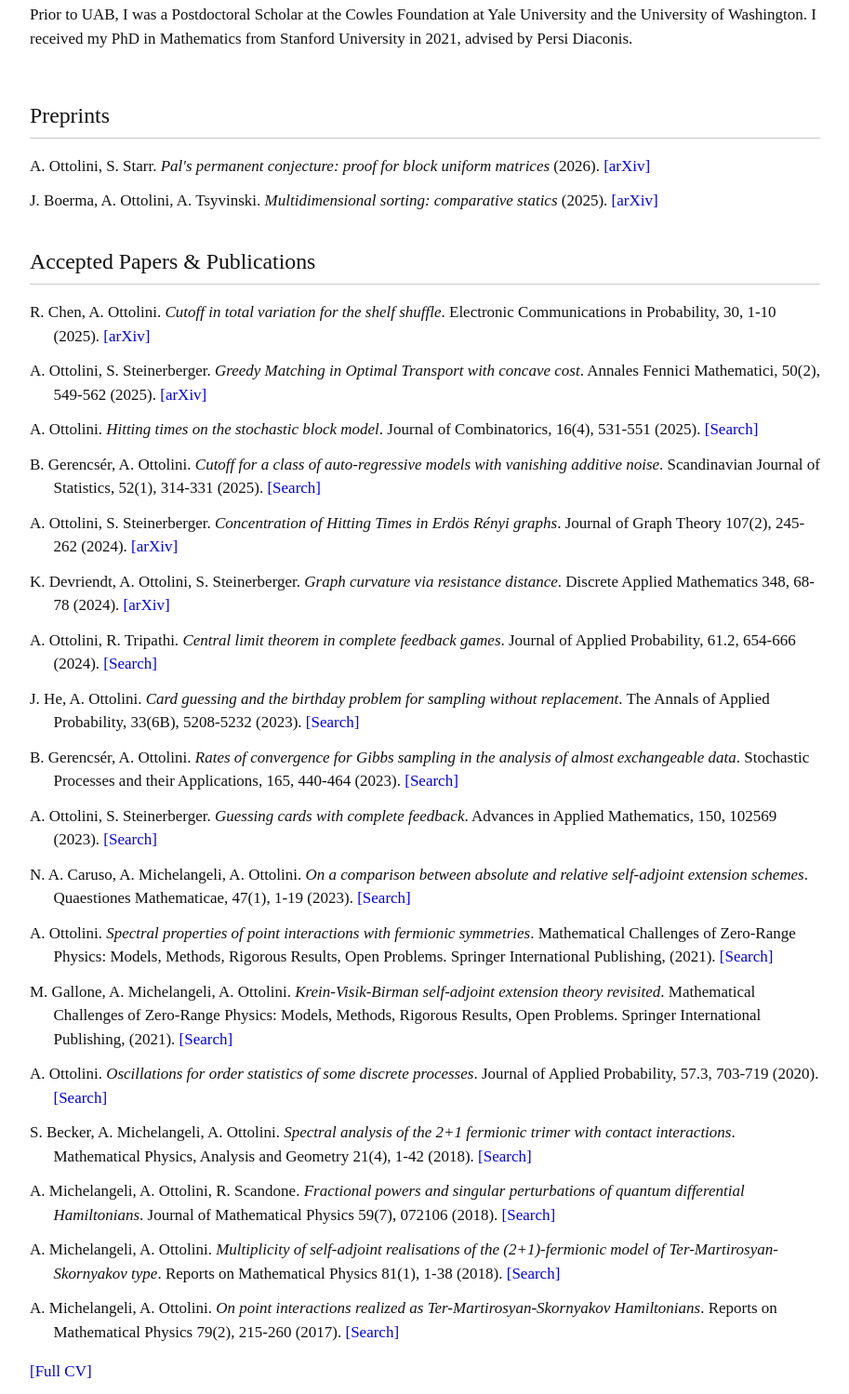
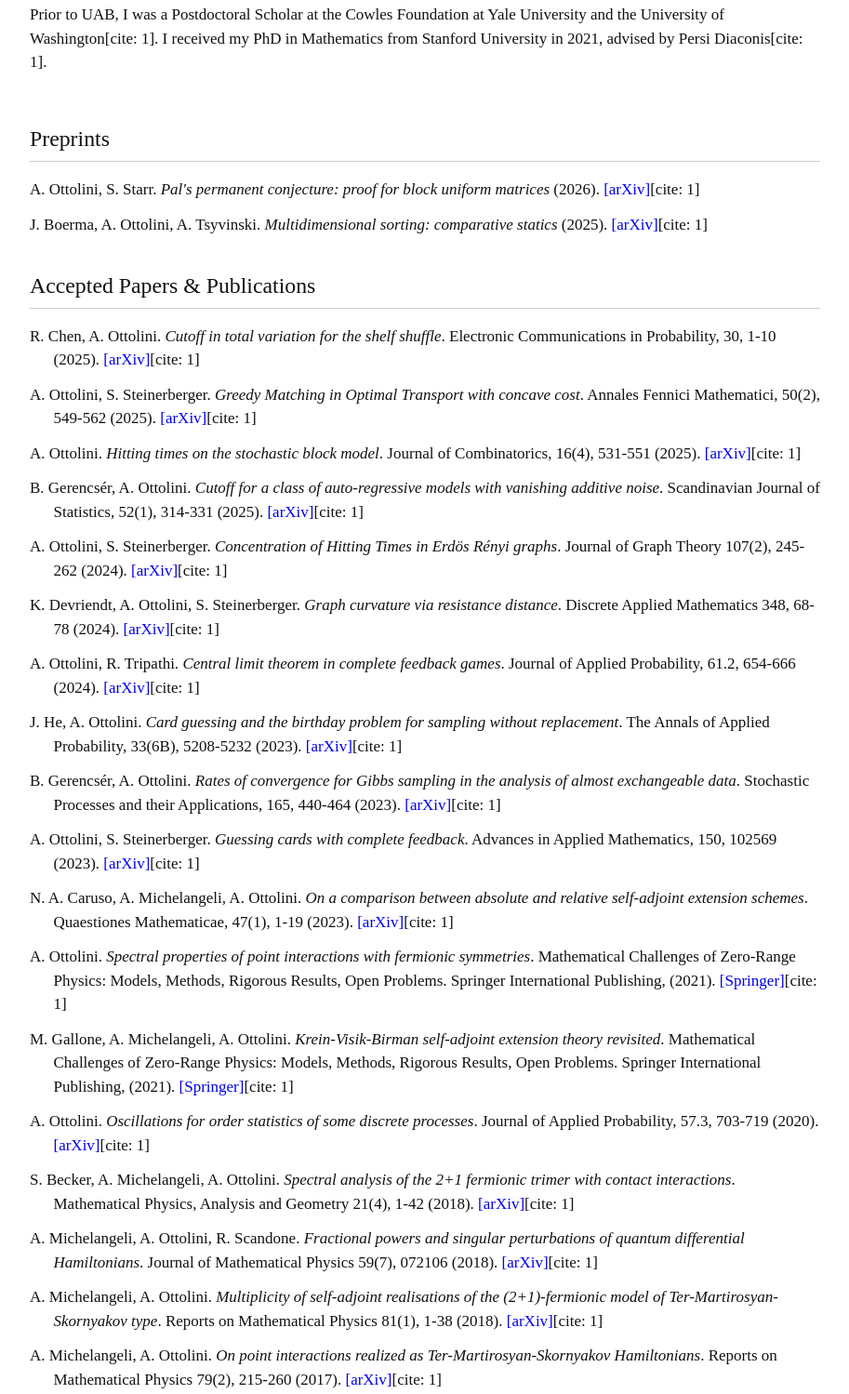
Before and after one commit to Andrea-Ottolini/andrea-ottolini.github.io, a plain HTML site: page index.html in a window 1280 px wide. Shown: the part 330-1829 px from the top of the page at 93% size, without its empty margins (183-1096 px from the left). Drawn offline with Linux system fonts and the light colour scheme.

Commit message:
index.html

```diff
--- a/index.html
+++ b/index.html
@@ -66,48 +66,48 @@
 
     <img src="profile.jpg" alt="Andrea Ottolini" class="profile-pic">
 
-    <h1>Andrea Ottolini</h1>
+    <h1>Andrea Ottolini[cite: 1]</h1>
 
     <div class="contact-info">
-        Assistant Professor of Mathematics<br>
-        University of Alabama at Birmingham<br>
+        Assistant Professor of Mathematics[cite: 1]<br>
+        University of Alabama at Birmingham[cite: 1]<br>
         University Hall<br>
-        Birmingham, AL 35209<br>
-        Email: ottolini@uab.edu
+        Birmingham, AL 35209[cite: 1]<br>
+        Email: ottolini@uab.edu[cite: 1]
     </div>
 
-    <p>I work on probability and optimal transport, with application to fields such as statistics, combinatorics, and economics. I also work on quantum mechanics and associated problems in operator theory.</p>
+    <p>I work on probability and optimal transport, with application to fields such as statistics, combinatorics, and economics[cite: 1]. I also work on quantum mechanics and associated problems in operator theory[cite: 1].</p>
 
-    <p>Prior to UAB, I was a Postdoctoral Scholar at the Cowles Foundation at Yale University and the University of Washington. I received my PhD in Mathematics from Stanford University in 2021, advised by Persi Diaconis.</p>
+    <p>Prior to UAB, I was a Postdoctoral Scholar at the Cowles Foundation at Yale University and the University of Washington[cite: 1]. I received my PhD in Mathematics from Stanford University in 2021, advised by Persi Diaconis[cite: 1].</p>
 
     <div class="clear"></div>
 
     <h2>Preprints</h2>
     <ul>
-        <li>A. Ottolini, S. Starr. <em>Pal's permanent conjecture: proof for block uniform matrices</em> (2026). <a href="https://arxiv.org/abs/2605.25274" target="_blank">[arXiv]</a></li>
-        <li>J. Boerma, A. Ottolini, A. Tsyvinski. <em>Multidimensional sorting: comparative statics</em> (2025). <a href="https://arxiv.org/abs/2512.10853" target="_blank">[arXiv]</a></li>
+        <li>A. Ottolini, S. Starr. <em>Pal's permanent conjecture: proof for block uniform matrices</em> (2026). <a href="https://arxiv.org/abs/2605.25274" target="_blank">[arXiv]</a>[cite: 1]</li>
+        <li>J. Boerma, A. Ottolini, A. Tsyvinski. <em>Multidimensional sorting: comparative statics</em> (2025). <a href="https://arxiv.org/abs/2512.10853" target="_blank">[arXiv]</a>[cite: 1]</li>
     </ul>
 
     <h2>Accepted Papers & Publications</h2>
     <ul>
-        <li>R. Chen, A. Ottolini. <em>Cutoff in total variation for the shelf shuffle</em>. Electronic Communications in Probability, 30, 1-10 (2025). <a href="https://arxiv.org/abs/2410.17345" target="_blank">[arXiv]</a></li>
-        <li>A. Ottolini, S. Steinerberger. <em>Greedy Matching in Optimal Transport with concave cost</em>. Annales Fennici Mathematici, 50(2), 549-562 (2025). <a href="https://arxiv.org/abs/2307.03140" target="_blank">[arXiv]</a></li>
-        <li>A. Ottolini. <em>Hitting times on the stochastic block model</em>. Journal of Combinatorics, 16(4), 531-551 (2025). <a href="https://arxiv.org/abs/2402.09624" target="_blank">[Search]</a></li>
-        <li>B. Gerencsér, A. Ottolini. <em>Cutoff for a class of auto-regressive models with vanishing additive noise</em>. Scandinavian Journal of Statistics, 52(1), 314-331 (2025). <a href="https://arxiv.org/search/math?query=Cutoff+for+a+class+of+auto-regressive+models+with+vanishing+additive+noise+Ottolini&searchtype=all&abstracts=show&order=-announced_date_first&size=50" target="_blank">[Search]</a></li>
-        <li>A. Ottolini, S. Steinerberger. <em>Concentration of Hitting Times in Erdös Rényi graphs</em>. Journal of Graph Theory 107(2), 245-262 (2024). <a href="https://arxiv.org/abs/2304.04289" target="_blank">[arXiv]</a></li>
-        <li>K. Devriendt, A. Ottolini, S. Steinerberger. <em>Graph curvature via resistance distance</em>. Discrete Applied Mathematics 348, 68-78 (2024). <a href="https://arxiv.org/abs/2302.06021" target="_blank">[arXiv]</a></li>
-        <li>A. Ottolini, R. Tripathi. <em>Central limit theorem in complete feedback games</em>. Journal of Applied Probability, 61.2, 654-666 (2024). <a href="https://arxiv.org/search/math?query=Central+limit+theorem+in+complete+feedback+games+Ottolini&searchtype=all&abstracts=show&order=-announced_date_first&size=50" target="_blank">[Search]</a></li>
-        <li>J. He, A. Ottolini. <em>Card guessing and the birthday problem for sampling without replacement</em>. The Annals of Applied Probability, 33(6B), 5208-5232 (2023). <a href="https://arxiv.org/search/math?query=Card+guessing+and+the+birthday+problem+for+sampling+without+replacement+Ottolini&searchtype=all&abstracts=show&order=-announced_date_first&size=50" target="_blank">[Search]</a></li>
-        <li>B. Gerencsér, A. Ottolini. <em>Rates of convergence for Gibbs sampling in the analysis of almost exchangeable data</em>. Stochastic Processes and their Applications, 165, 440-464 (2023). <a href="https://arxiv.org/search/math?query=Rates+of+convergence+for+Gibbs+sampling+in+the+analysis+of+almost+exchangeable+data+Ottolini&searchtype=all&abstracts=show&order=-announced_date_first&size=50" target="_blank">[Search]</a></li>
-        <li>A. Ottolini, S. Steinerberger. <em>Guessing cards with complete feedback</em>. Advances in Applied Mathematics, 150, 102569 (2023). <a href="https://arxiv.org/search/math?query=Guessing+cards+with+complete+feedback+Ottolini&searchtype=all&abstracts=show&order=-announced_date_first&size=50" target="_blank">[Search]</a></li>
-        <li>N. A. Caruso, A. Michelangeli, A. Ottolini. <em>On a comparison between absolute and relative self-adjoint extension schemes</em>. Quaestiones Mathematicae, 47(1), 1-19 (2023). <a href="https://arxiv.org/search/math?query=On+a+comparison+between+absolute+and+relative+self-adjoint+extension+schemes+Ottolini&searchtype=all&abstracts=show&order=-announced_date_first&size=50" target="_blank">[Search]</a></li>
-        <li>A. Ottolini. <em>Spectral properties of point interactions with fermionic symmetries</em>. Mathematical Challenges of Zero-Range Physics: Models, Methods, Rigorous Results, Open Problems. Springer International Publishing, (2021). <a href="https://arxiv.org/search/math?query=Spectral+properties+of+point+interactions+with+fermionic+symmetries+Ottolini&searchtype=all&abstracts=show&order=-announced_date_first&size=50" target="_blank">[Search]</a></li>
-        <li>M. Gallone, A. Michelangeli, A. Ottolini. <em>Krein-Visik-Birman self-adjoint extension theory revisited</em>. Mathematical Challenges of Zero-Range Physics: Models, Methods, Rigorous Results, Open Problems. Springer International Publishing, (2021). <a href="https://arxiv.org/search/math?query=Krein-Visik-Birman+self-adjoint+extension+theory+revisited+Ottolini&searchtype=all&abstracts=show&order=-announced_date_first&size=50" target="_blank">[Search]</a></li>
-        <li>A. Ottolini. <em>Oscillations for order statistics of some discrete processes</em>. Journal of Applied Probability, 57.3, 703-719 (2020). <a href="https://arxiv.org/search/math?query=Oscillations+for+order+statistics+of+some+discrete+processes+Ottolini&searchtype=all&abstracts=show&order=-announced_date_first&size=50" target="_blank">[Search]</a></li>
-        <li>S. Becker, A. Michelangeli, A. Ottolini. <em>Spectral analysis of the 2+1 fermionic trimer with contact interactions</em>. Mathematical Physics, Analysis and Geometry 21(4), 1-42 (2018). <a href="https://arxiv.org/search/math?query=Spectral+analysis+of+the+2%2B1+fermionic+trimer+with+contact+interactions+Ottolini&searchtype=all&abstracts=show&order=-announced_date_first&size=50" target="_blank">[Search]</a></li>
-        <li>A. Michelangeli, A. Ottolini, R. Scandone. <em>Fractional powers and singular perturbations of quantum differential Hamiltonians</em>. Journal of Mathematical Physics 59(7), 072106 (2018). <a href="https://arxiv.org/search/math?query=Fractional+powers+and+singular+perturbations+of+quantum+differential+Hamiltonians+Ottolini&searchtype=all&abstracts=show&order=-announced_date_first&size=50" target="_blank">[Search]</a></li>
-        <li>A. Michelangeli, A. Ottolini. <em>Multiplicity of self-adjoint realisations of the (2+1)-fermionic model of Ter-Martirosyan-Skornyakov type</em>. Reports on Mathematical Physics 81(1), 1-38 (2018). <a href="https://arxiv.org/search/math?query=Multiplicity+of+self-adjoint+realisations+of+the+(2%2B1)-fermionic+model+of+Ter-Martirosyan-Skornyakov+type+Ottolini&searchtype=all&abstracts=show&order=-announced_date_first&size=50" target="_blank">[Search]</a></li>
-        <li>A. Michelangeli, A. Ottolini. <em>On point interactions realized as Ter-Martirosyan-Skornyakov Hamiltonians</em>. Reports on Mathematical Physics 79(2), 215-260 (2017). <a href="https://arxiv.org/search/math?query=On+point+interactions+realized+as+Ter-Martirosyan-Skornyakov+Hamiltonians+Ottolini&searchtype=all&abstracts=show&order=-announced_date_first&size=50" target="_blank">[Search]</a></li>
+        <li>R. Chen, A. Ottolini. <em>Cutoff in total variation for the shelf shuffle</em>. Electronic Communications in Probability, 30, 1-10 (2025). <a href="https://arxiv.org/abs/2410.17345" target="_blank">[arXiv]</a>[cite: 1]</li>
+        <li>A. Ottolini, S. Steinerberger. <em>Greedy Matching in Optimal Transport with concave cost</em>. Annales Fennici Mathematici, 50(2), 549-562 (2025). <a href="https://arxiv.org/abs/2307.03140" target="_blank">[arXiv]</a>[cite: 1]</li>
+        <li>A. Ottolini. <em>Hitting times on the stochastic block model</em>. Journal of Combinatorics, 16(4), 531-551 (2025). <a href="https://arxiv.org/abs/2402.09624" target="_blank">[arXiv]</a>[cite: 1]</li>
+        <li>B. Gerencsér, A. Ottolini. <em>Cutoff for a class of auto-regressive models with vanishing additive noise</em>. Scandinavian Journal of Statistics, 52(1), 314-331 (2025). <a href="https://arxiv.org/abs/2209.01474" target="_blank">[arXiv]</a>[cite: 1]</li>
+        <li>A. Ottolini, S. Steinerberger. <em>Concentration of Hitting Times in Erdös Rényi graphs</em>. Journal of Graph Theory 107(2), 245-262 (2024). <a href="https://arxiv.org/abs/2304.04289" target="_blank">[arXiv]</a>[cite: 1]</li>
+        <li>K. Devriendt, A. Ottolini, S. Steinerberger. <em>Graph curvature via resistance distance</em>. Discrete Applied Mathematics 348, 68-78 (2024). <a href="https://arxiv.org/abs/2302.06021" target="_blank">[arXiv]</a>[cite: 1]</li>
+        <li>A. Ottolini, R. Tripathi. <em>Central limit theorem in complete feedback games</em>. Journal of Applied Probability, 61.2, 654-666 (2024). <a href="https://arxiv.org/abs/2303.15601" target="_blank">[arXiv]</a>[cite: 1]</li>
+        <li>J. He, A. Ottolini. <em>Card guessing and the birthday problem for sampling without replacement</em>. The Annals of Applied Probability, 33(6B), 5208-5232 (2023). <a href="https://arxiv.org/abs/2108.07355" target="_blank">[arXiv]</a>[cite: 1]</li>
+        <li>B. Gerencsér, A. Ottolini. <em>Rates of convergence for Gibbs sampling in the analysis of almost exchangeable data</em>. Stochastic Processes and their Applications, 165, 440-464 (2023). <a href="https://arxiv.org/abs/2010.15539" target="_blank">[arXiv]</a>[cite: 1]</li>
+        <li>A. Ottolini, S. Steinerberger. <em>Guessing cards with complete feedback</em>. Advances in Applied Mathematics, 150, 102569 (2023). <a href="https://arxiv.org/abs/2211.09094" target="_blank">[arXiv]</a>[cite: 1]</li>
+        <li>N. A. Caruso, A. Michelangeli, A. Ottolini. <em>On a comparison between absolute and relative self-adjoint extension schemes</em>. Quaestiones Mathematicae, 47(1), 1-19 (2023). <a href="https://arxiv.org/abs/2212.07137" target="_blank">[arXiv]</a>[cite: 1]</li>
+        <li>A. Ottolini. <em>Spectral properties of point interactions with fermionic symmetries</em>. Mathematical Challenges of Zero-Range Physics: Models, Methods, Rigorous Results, Open Problems. Springer International Publishing, (2021). <a href="https://link.springer.com/book/10.1007/978-3-030-60453-0" target="_blank">[Springer]</a>[cite: 1]</li>
+        <li>M. Gallone, A. Michelangeli, A. Ottolini. <em>Krein-Visik-Birman self-adjoint extension theory revisited</em>. Mathematical Challenges of Zero-Range Physics: Models, Methods, Rigorous Results, Open Problems. Springer International Publishing, (2021). <a href="https://link.springer.com/book/10.1007/978-3-030-60453-0" target="_blank">[Springer]</a>[cite: 1]</li>
+        <li>A. Ottolini. <em>Oscillations for order statistics of some discrete processes</em>. Journal of Applied Probability, 57.3, 703-719 (2020). <a href="https://arxiv.org/abs/2010.09071" target="_blank">[arXiv]</a>[cite: 1]</li>
+        <li>S. Becker, A. Michelangeli, A. Ottolini. <em>Spectral analysis of the 2+1 fermionic trimer with contact interactions</em>. Mathematical Physics, Analysis and Geometry 21(4), 1-42 (2018). <a href="https://arxiv.org/abs/1712.10209" target="_blank">[arXiv]</a>[cite: 1]</li>
+        <li>A. Michelangeli, A. Ottolini, R. Scandone. <em>Fractional powers and singular perturbations of quantum differential Hamiltonians</em>. Journal of Mathematical Physics 59(7), 072106 (2018). <a href="https://arxiv.org/abs/1801.08885" target="_blank">[arXiv]</a>[cite: 1]</li>
+        <li>A. Michelangeli, A. Ottolini. <em>Multiplicity of self-adjoint realisations of the (2+1)-fermionic model of Ter-Martirosyan-Skornyakov type</em>. Reports on Mathematical Physics 81(1), 1-38 (2018). <a href="https://arxiv.org/abs/1712.10209" target="_blank">[arXiv]</a>[cite: 1]</li>
+        <li>A. Michelangeli, A. Ottolini. <em>On point interactions realized as Ter-Martirosyan-Skornyakov Hamiltonians</em>. Reports on Mathematical Physics 79(2), 215-260 (2017). <a href="https://arxiv.org/abs/1609.08342" target="_blank">[arXiv]</a>[cite: 1]</li>
     </ul>
 
     <p><a href="CV_ANDREA-2.pdf" target="_blank">[Full CV]</a></p>
```
